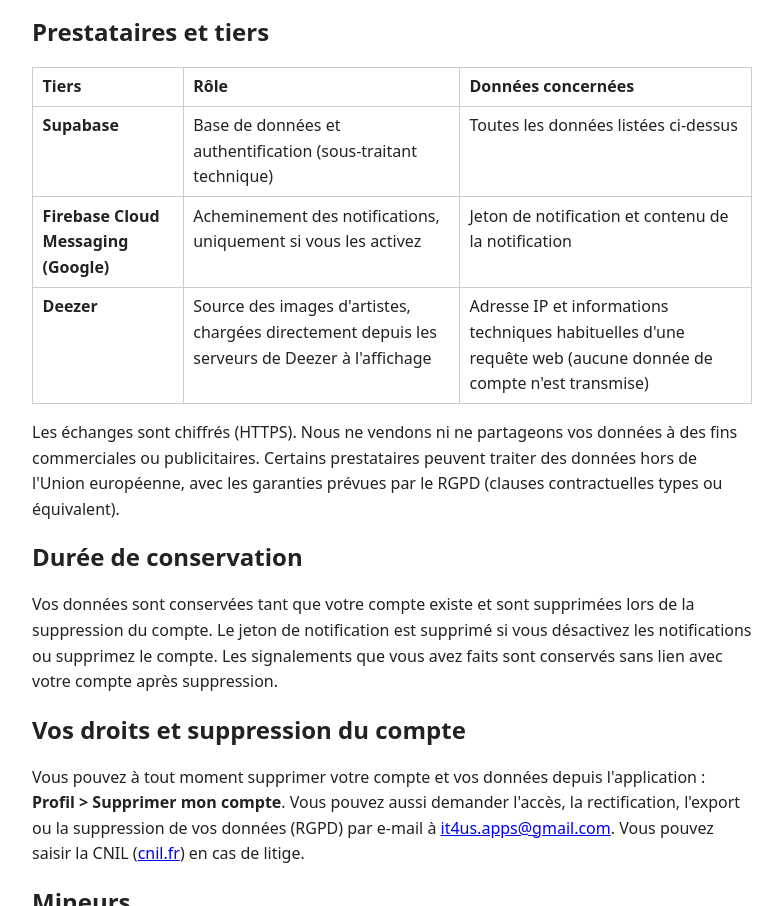
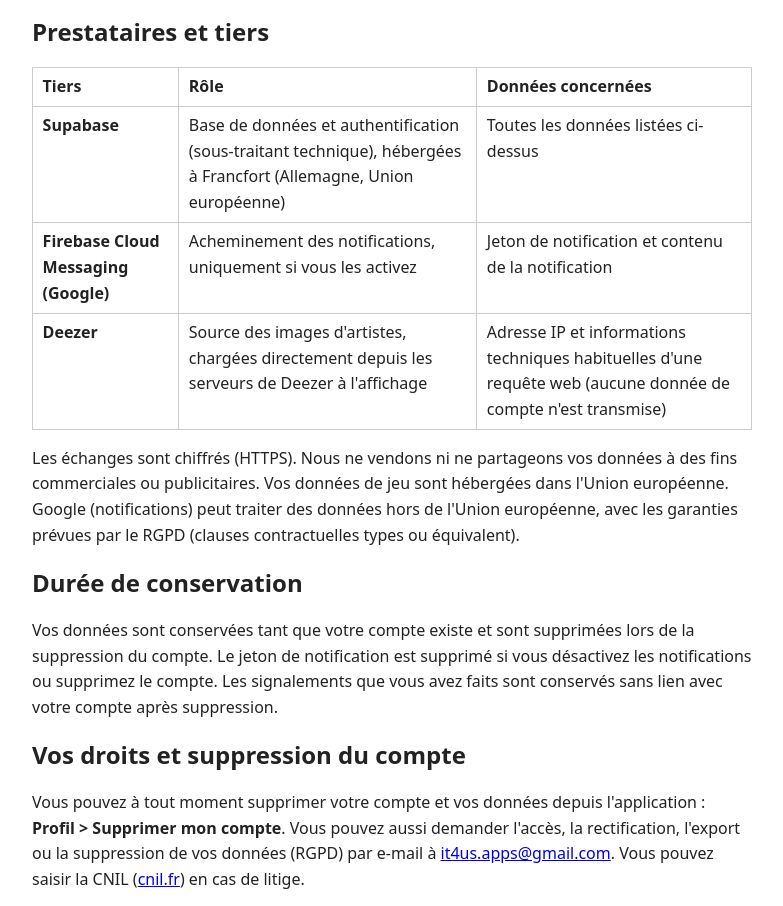
Before and after one commit to chreezy/ligue-16-privacy, a plain HTML site: page index.html in a window 1280 px wide. Shown: the part 1211-2117 px from the top of the page, without its empty margins (248-1031 px from the left). Drawn offline with Linux system fonts and the light colour scheme.

Commit message:
Région d'hébergement Supabase (UE, Francfort)

```diff
--- a/index.html
+++ b/index.html
@@ -33,11 +33,11 @@
 <h2>Prestataires et tiers</h2>
 <table>
 <tr><th>Tiers</th><th>Rôle</th><th>Données concernées</th></tr>
-<tr><td><strong>Supabase</strong></td><td>Base de données et authentification (sous-traitant technique)</td><td>Toutes les données listées ci-dessus</td></tr>
+<tr><td><strong>Supabase</strong></td><td>Base de données et authentification (sous-traitant technique), hébergées à Francfort (Allemagne, Union européenne)</td><td>Toutes les données listées ci-dessus</td></tr>
 <tr><td><strong>Firebase Cloud Messaging (Google)</strong></td><td>Acheminement des notifications, uniquement si vous les activez</td><td>Jeton de notification et contenu de la notification</td></tr>
 <tr><td><strong>Deezer</strong></td><td>Source des images d'artistes, chargées directement depuis les serveurs de Deezer à l'affichage</td><td>Adresse IP et informations techniques habituelles d'une requête web (aucune donnée de compte n'est transmise)</td></tr>
 </table>
-<p>Les échanges sont chiffrés (HTTPS). Nous ne vendons ni ne partageons vos données à des fins commerciales ou publicitaires. Certains prestataires peuvent traiter des données hors de l'Union européenne, avec les garanties prévues par le RGPD (clauses contractuelles types ou équivalent).</p>
+<p>Les échanges sont chiffrés (HTTPS). Nous ne vendons ni ne partageons vos données à des fins commerciales ou publicitaires. Vos données de jeu sont hébergées dans l'Union européenne. Google (notifications) peut traiter des données hors de l'Union européenne, avec les garanties prévues par le RGPD (clauses contractuelles types ou équivalent).</p>
 
 <h2>Durée de conservation</h2>
 <p>Vos données sont conservées tant que votre compte existe et sont supprimées lors de la suppression du compte. Le jeton de notification est supprimé si vous désactivez les notifications ou supprimez le compte. Les signalements que vous avez faits sont conservés sans lien avec votre compte après suppression.</p>
```
